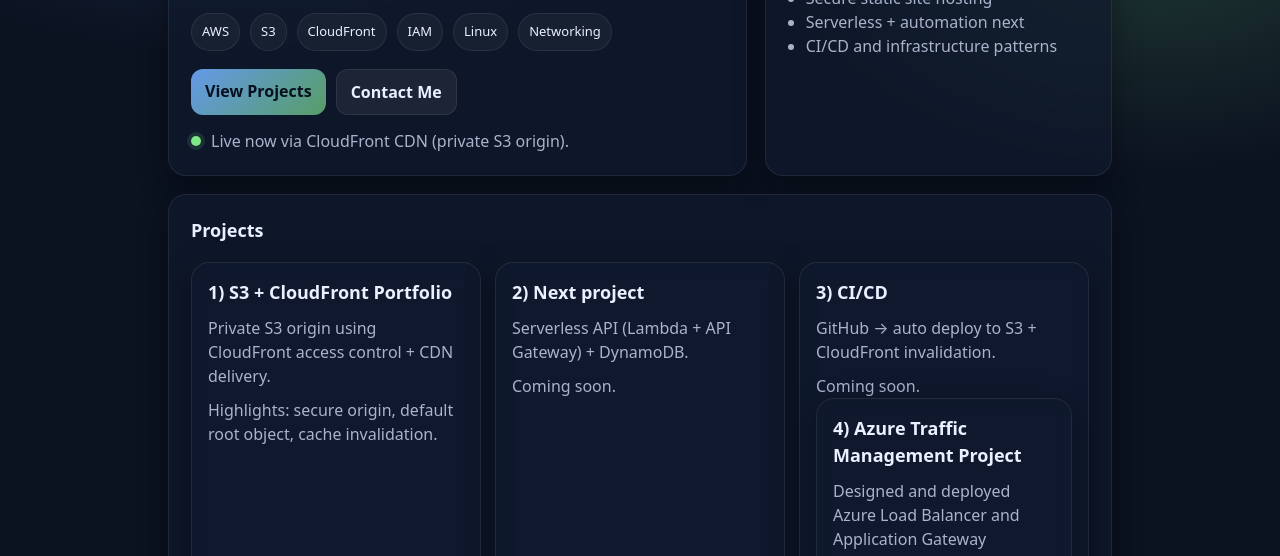
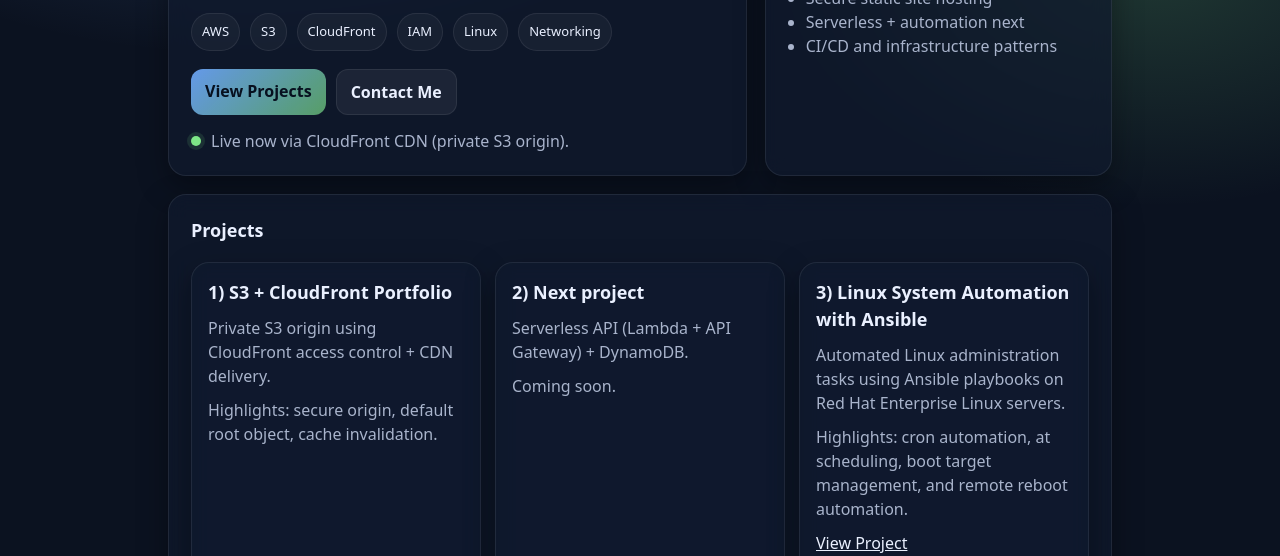
Before and after one commit to pprempeh-ui/pj-cloud-portfolio, a plain HTML site: page index.html in a window 1280 px wide. Shown: the part 244-800 px from the top of the page. Drawn offline with Linux system fonts and the light colour scheme.

Commit message:
Added Ansible automation project

```diff
--- a/index.html
+++ b/index.html
@@ -178,9 +178,25 @@
           <p class="muted">Serverless API (Lambda + API Gateway) + DynamoDB.</p>
           <p class="muted" style="margin-top:10px;">Coming soon.</p>
         </div>
+<div class="card" style="padding:16px;">
+    <h2>3) Linux System Automation with Ansible</h2>
 
+    <p class="muted">
+        Automated Linux administration tasks using Ansible playbooks on Red Hat Enterprise Linux servers.
+    </p>
+
+    <p class="muted" style="margin-top:10px;">
+        Highlights: cron automation, at scheduling, boot target management, and remote reboot automation.
+    </p>
+
+    <p style="margin-top:10px;">
+        <a href="https://github.com/pprempeh-ui/system-process-project" target="_blank">
+            View Project
+        </a>
+    </p>
+</div>
         <div class="card" style="padding:16px;">
-          <h2>3) CI/CD</h2>
+         <h2>4) CI/CD</h2>
           <p class="muted">GitHub → auto deploy to S3 + CloudFront invalidation.</p>
           <p class="muted" style="margin-top:10px;">Coming soon.</p>
 
```
